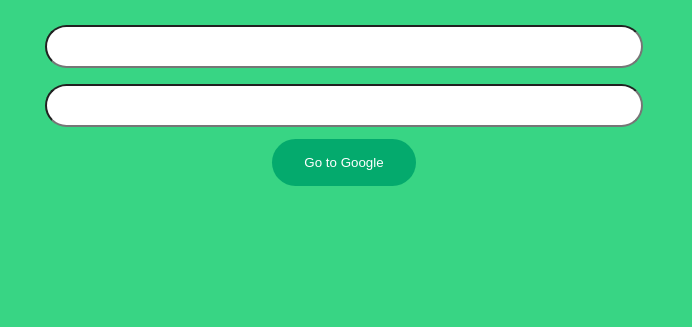
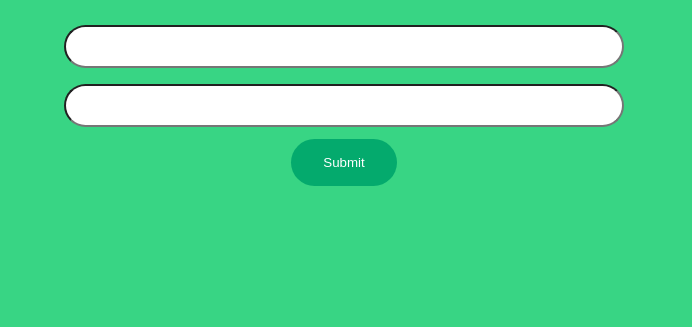
Before and after one commit to waterok/waterok.github.io, a plain HTML site: page robust.html in a window 1280 px wide. Shown: the part 473-800 px from the top of the page, without its empty margins (296-988 px from the left). Drawn offline with Linux system fonts and the light colour scheme.

Commit message:
Update robust.html

```diff
--- a/robust.html
+++ b/robust.html
@@ -69,7 +69,7 @@
 
   <input type="text" id="lname" name="lname">
 
-<input type="button" onclick="location.href='skid.html';" value="Go to Google" />
+<input type="button" onclick="location.href='skid.html';" value="Submit" />
 
 </form>
 </body>
```
